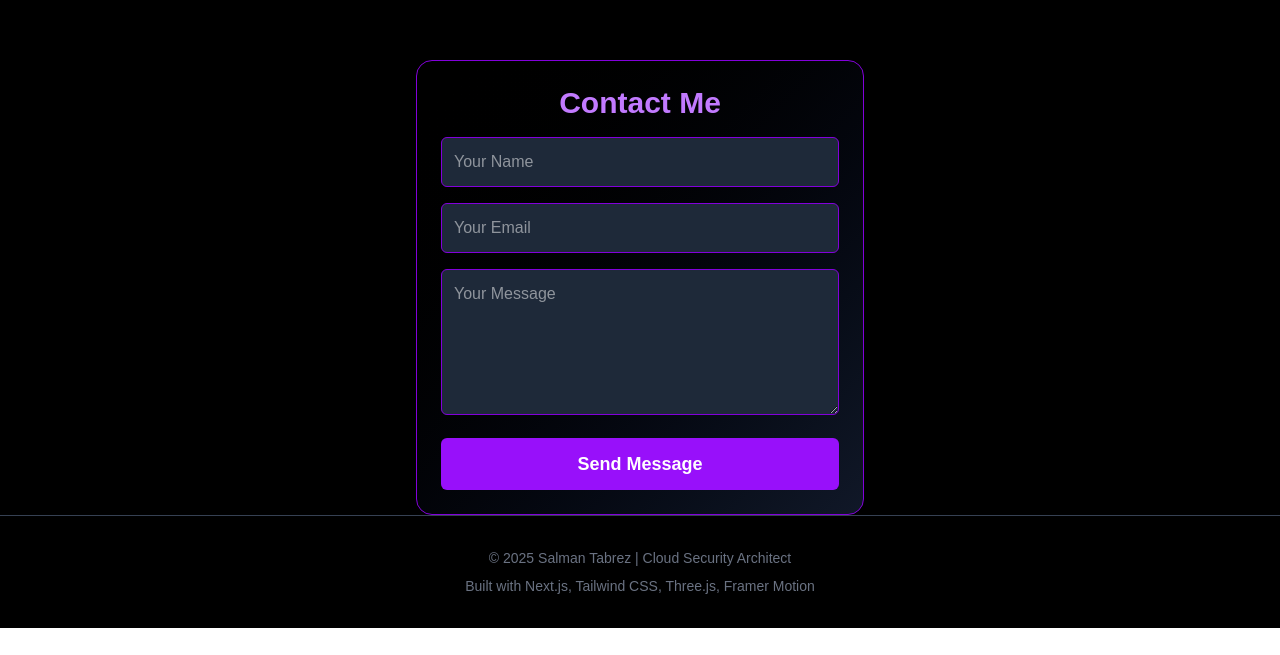
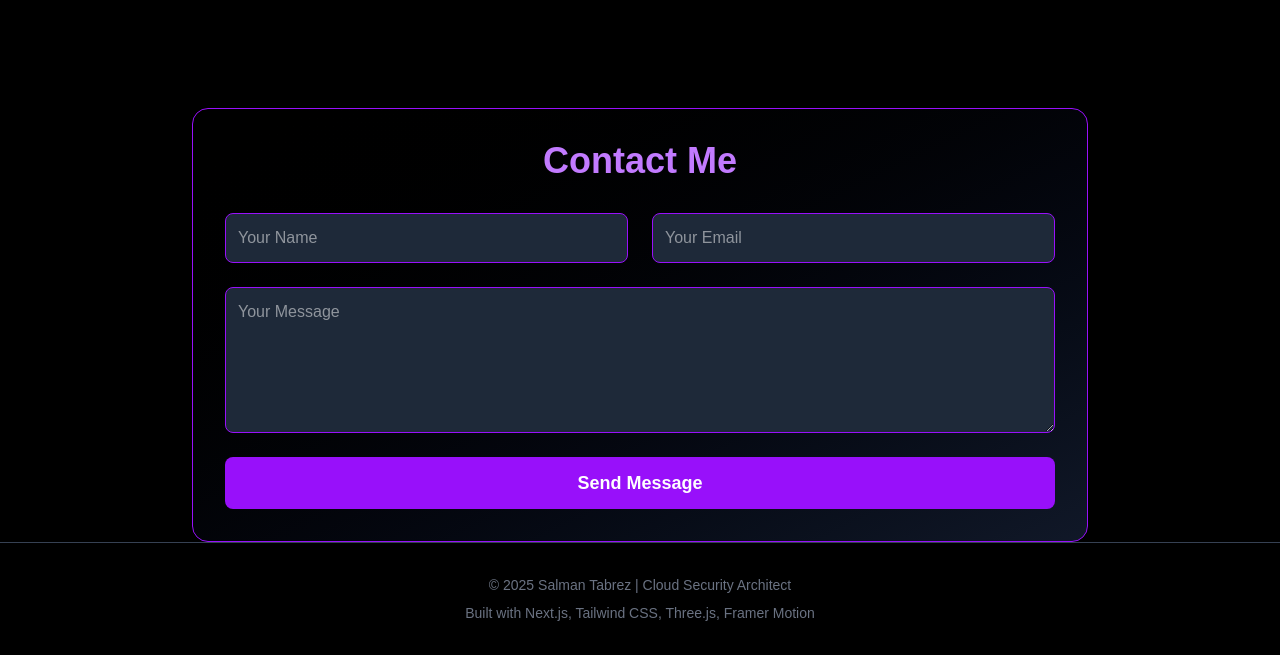
Before and after one commit to salman8160/salman-next-portfolio, a Next.js app: page / in a window 1280 px wide. Shown: the part 3002-3657 px from the top of the page. Before the commit the page ends 3630 px from the top, so only its background shows below. Built offline with nearby package versions, Linux system fonts and the light colour scheme.

Commit message:
Add EmailJS auto-reply and admin notification logic

```diff
--- a/src/components/Contact.tsx
+++ b/src/components/Contact.tsx
@@ -2,6 +2,7 @@
 
 import React, { useState } from 'react';
 import emailjs from 'emailjs-com';
+import { motion } from 'framer-motion';
 
 const SERVICE_ID = 'service_aai4rps';
 const TEMPLATE_AUTO_REPLY = 'template_w504cfh';
@@ -18,7 +19,6 @@ const Contact = () => {
 
   const sendEmails = async () => {
     setStatus('loading');
-
     const params = {
       name: formData.name,
       email: formData.email,
@@ -27,15 +27,10 @@ const Contact = () => {
     };
 
     try {
-      // Send auto-reply to user
       await emailjs.send(SERVICE_ID, TEMPLATE_AUTO_REPLY, params, PUBLIC_KEY);
-
-      // Send notification to your Gmail
       await emailjs.send(SERVICE_ID, TEMPLATE_CONTACT_US, params, PUBLIC_KEY);
-
       setStatus('success');
       setFormData({ name: '', email: '', message: '' });
-
     } catch (err) {
       console.error('Email send error:', err);
       setStatus('error');
@@ -48,39 +43,44 @@ const Contact = () => {
   };
 
   return (
-    <div className="p-6 rounded-2xl max-w-md mx-auto border border-purple-700 bg-gradient-to-br from-black to-gray-900 text-white shadow-2xl">
-      <h2 className="text-3xl font-bold text-center text-purple-400 mb-4">Contact Me</h2>
-      <form onSubmit={handleSubmit} className="space-y-4">
+    <motion.div
+      initial={{ opacity: 0, y: 50 }}
+      animate={{ opacity: 1, y: 0 }}
+      transition={{ duration: 0.7, ease: 'easeOut' }}
+      className="max-w-4xl mx-auto mt-12 p-8 rounded-2xl bg-gradient-to-br from-black to-gray-900 border border-purple-600 shadow-xl"
+    >
+      <h2 className="text-4xl font-bold text-center text-purple-400 mb-8">Contact Me</h2>
+      <form onSubmit={handleSubmit} className="grid grid-cols-2 gap-6 text-white">
         <input
           type="text"
           name="name"
+          placeholder="Your Name"
           value={formData.name}
           onChange={handleChange}
-          placeholder="Your Name"
           required
-          className="w-full p-3 rounded-md bg-gray-800 text-white border border-purple-700"
+          className="p-3 rounded-lg bg-gray-800 border border-purple-600 col-span-1 focus:outline-none focus:ring-2 focus:ring-purple-500"
         />
         <input
           type="email"
           name="email"
+          placeholder="Your Email"
           value={formData.email}
           onChange={handleChange}
-          placeholder="Your Email"
           required
-          className="w-full p-3 rounded-md bg-gray-800 text-white border border-purple-700"
+          className="p-3 rounded-lg bg-gray-800 border border-purple-600 col-span-1 focus:outline-none focus:ring-2 focus:ring-purple-500"
         />
         <textarea
           name="message"
+          placeholder="Your Message"
           value={formData.message}
           onChange={handleChange}
-          placeholder="Your Message"
           required
           rows={5}
-          className="w-full p-3 rounded-md bg-gray-800 text-white border border-purple-700"
+          className="col-span-2 p-3 rounded-lg bg-gray-800 border border-purple-600 focus:outline-none focus:ring-2 focus:ring-purple-500"
         />
         <button
           type="submit"
-          className="w-full py-3 rounded-md bg-purple-600 hover:bg-purple-700 transition font-semibold text-lg"
+          className="col-span-2 w-full py-3 rounded-lg bg-purple-600 hover:bg-purple-700 transition font-semibold text-lg"
         >
           Send Message
         </button>
@@ -92,7 +92,7 @@ const Contact = () => {
       {status === 'error' && (
         <p className="mt-4 text-red-400 text-center">Failed to send message. Please try again.</p>
       )}
-    </div>
+    </motion.div>
   );
 };
 
```
